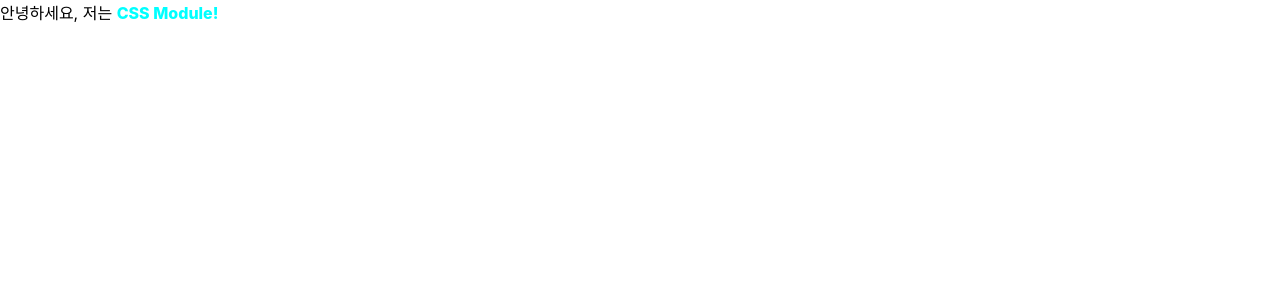
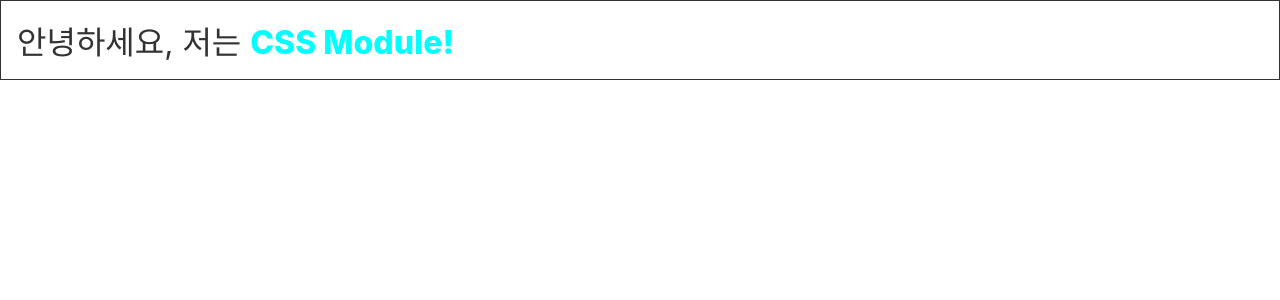
Before and after one commit to dohy-9443/React-study, a React app in the folder styling-react/: page / in a window 1280 px wide. Shown: the top 300 px of the page. Built offline with nearby package versions, Linux system fonts and the light colour scheme.

Commit message:
내용 수정

```diff
--- a/styling-react/src/CSSModule.js
+++ b/styling-react/src/CSSModule.js
@@ -1,12 +1,9 @@
 import React from "react";
-import classNames from "classnames";
 import styles from "./CSSModule.module.scss";
-
-const cx = classNames.bind(styles); // 미리 styles에서 클래스를 받아 오도록 설정하고
 
 const CSSModule = () => {
   return (
-    <div className={cx("wrapper", "inverted")}>
+    <div className={`${styles.wrapper} ${styles.inverted}`}>
       안녕하세요, 저는 <span className="something">CSS Module!</span>
     </div>
   );
```
